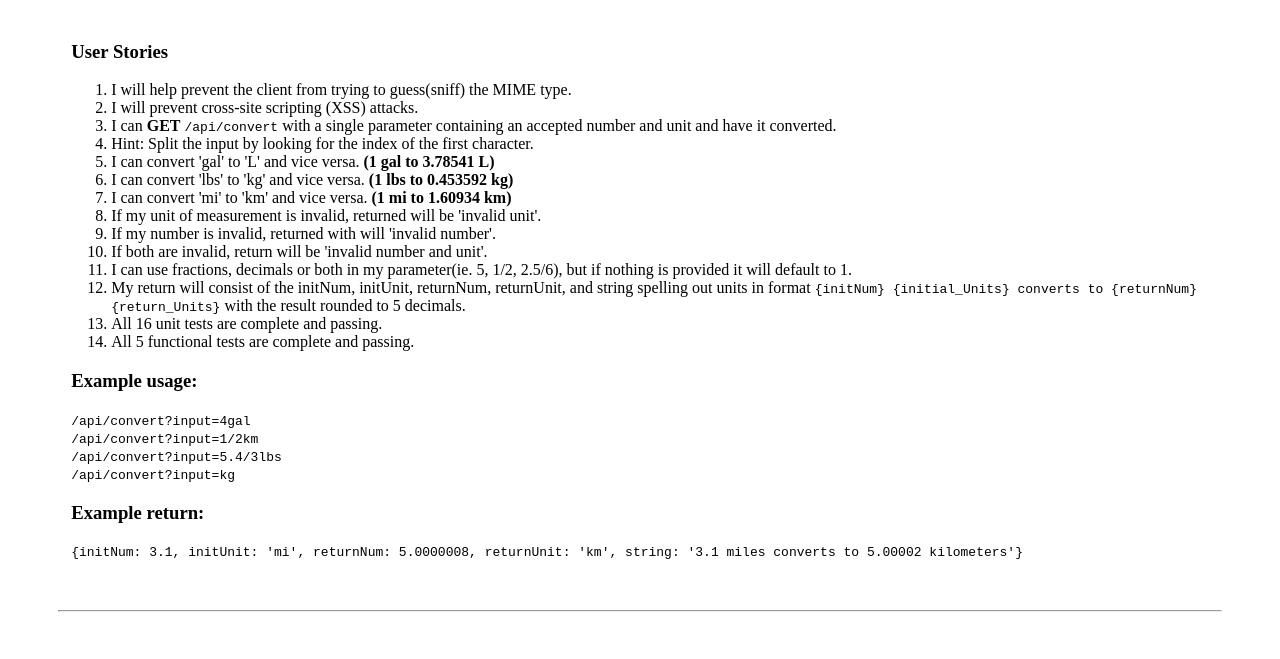
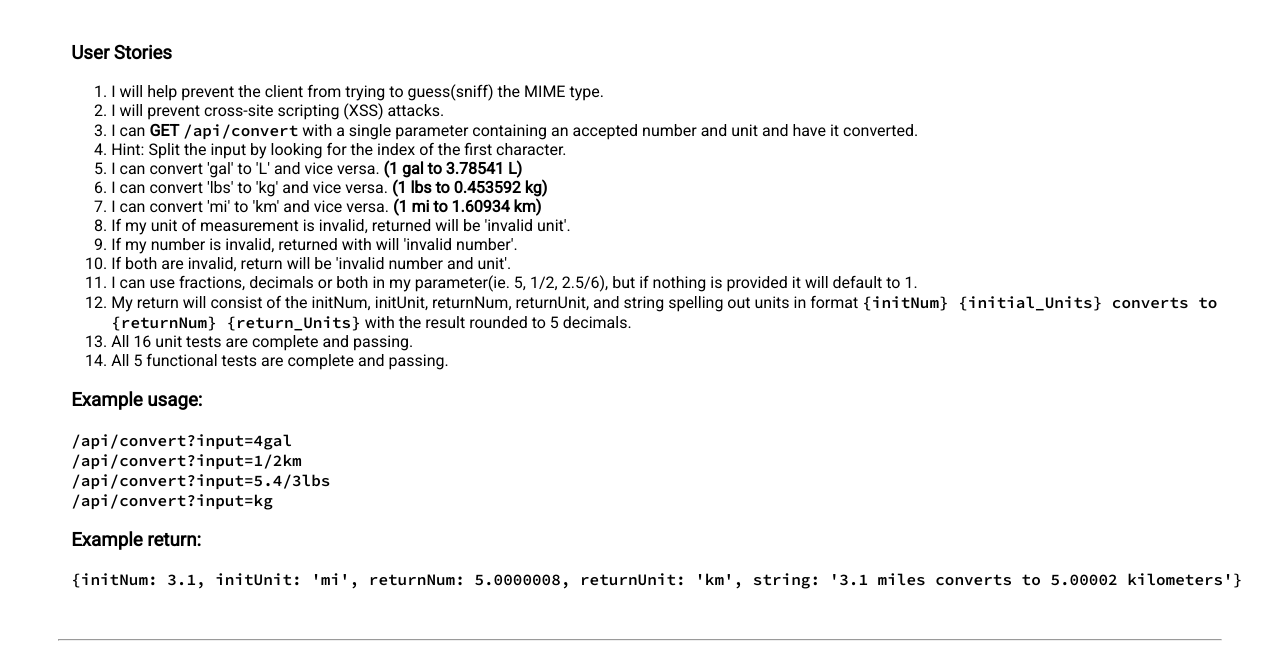
Before and after one commit to fuzzyray/metric-imperial-converter, a website: page views/index.html in a window 1280 px wide. Shown: the part 81-740 px from the top of the page. Drawn offline with nearby package versions, Linux system fonts and the light colour scheme; files that its build step writes are made by us from their sources.

Commit message:
Add easier to read font-families to CSS

```diff
--- a/public/style.css
+++ b/public/style.css
@@ -0,0 +1,7 @@
+body {
+    font-family: "Roboto", sans-serif;
+}
+
+code {
+    font-family: "Source Code Pro", monospace;
+}
--- a/views/index.html
+++ b/views/index.html
@@ -6,6 +6,7 @@
     <meta charset="utf-8">
     <meta http-equiv="X-UA-Compatible" content="IE=edge">
     <meta name="viewport" content="width=device-width, initial-scale=1">
+    <link href="https://fonts.googleapis.com/css2?family=Roboto&family=Source+Code+Pro:wght@600&display=swap" rel="stylesheet">
     <link rel="stylesheet" href="./public/style.css">
   </head>
   <body>
```
